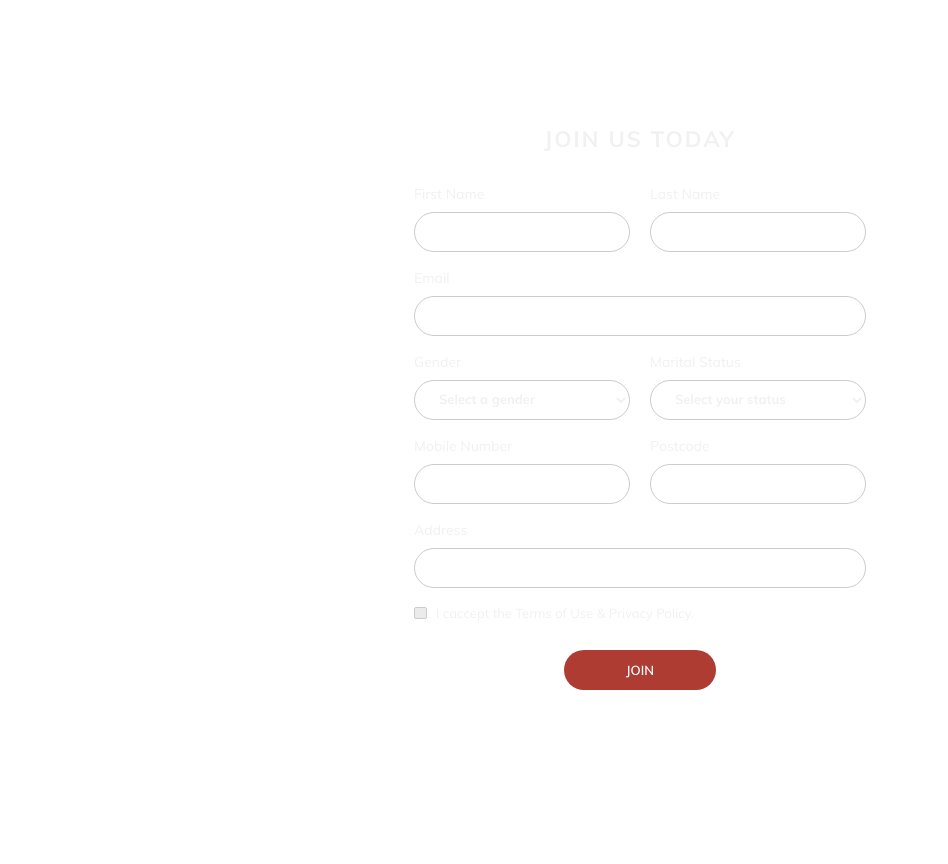
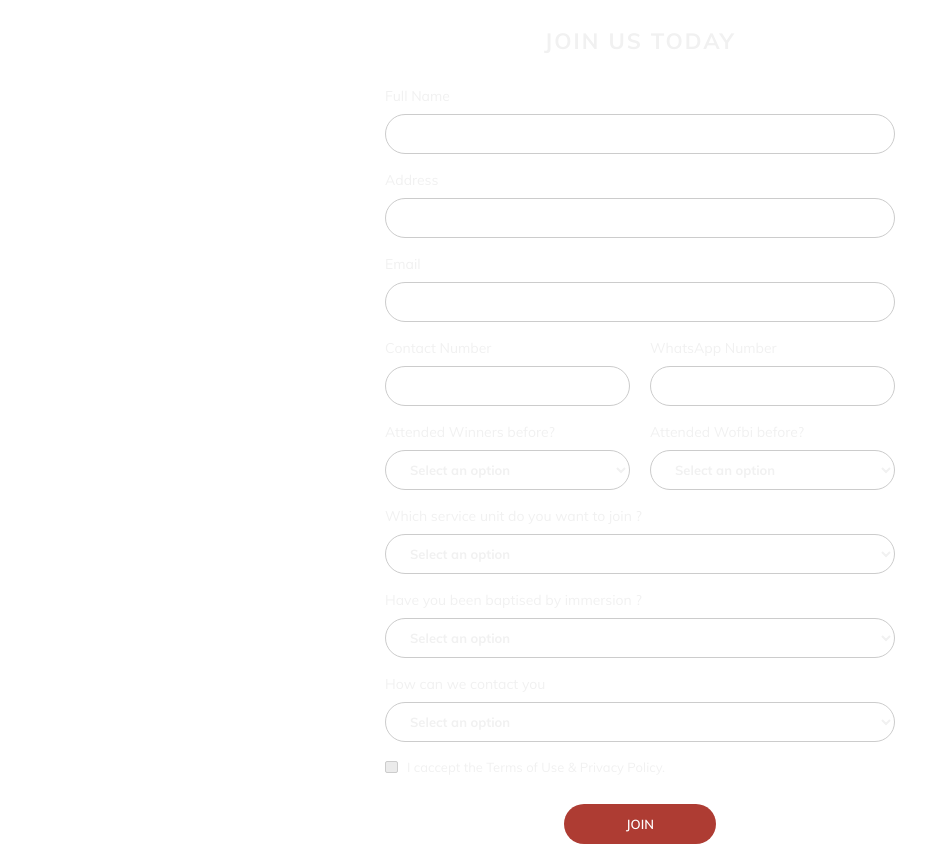
Before and after one commit to JDIRISU/wci-ncl-registration, a plain HTML site: page index.html in a window 1280 px wide. Shown: the part 73-937 px from the top of the page, without its empty margins (0-948 px from the left). Before the commit the page ends 880 px from the top, so only its background shows below. Drawn offline with Linux system fonts and the light colour scheme.

Commit message:
addition of forms

```diff
--- a/assets/css/style.css
+++ b/assets/css/style.css
@@ -46,10 +46,10 @@ a:hover {
   align-items: center; }
 
 .inner {
-  min-width: 500px;
+  min-width: 600px;
   margin: auto;
-  padding-top: 50px;
-  padding-bottom: 50px;
+  padding-top: 20px;
+  padding-bottom: 20px;
 }
   .inner h3 {
     text-transform: uppercase;
--- a/index.html
+++ b/index.html
@@ -21,21 +21,15 @@
 		<div class="inner">
 			<form action="">
 				<h3>JOIN US TODAY</h3>
-				<div class="form-group">
-					<div class="form-wrapper">
-						<label for="">First Name</label>
-						<input type="text" class="form-control">
-					</div>
-					<div class="form-wrapper">
-						<label for="">Last Name</label>
-						<input type="text" class="form-control">
-					</div>
+				<div class="form-wrapper">
+					<label for="">Full Name</label>
+					<input type="text" class="form-control">
 				</div>
 				<div class="form-wrapper">
-					<label for="">Email</label>
+					<label for="">Address</label>
 					<input type="text" class="form-control">
 				</div>
-				<div class="form-group">
+				<!-- <div class="form-group">
 					<div class="form-wrapper">
 						<label for="">Gender</label>
 						<select class="form-select" aria-label="Default select example">
@@ -52,20 +46,75 @@
 							<option value="married">Married</option>
 						</select>
 					</div>
+				</div> -->
+				<div class="form-wrapper">
+					<label for="">Email</label>
+					<input type="text" class="form-control">
 				</div>
 				<div class="form-group">
 					<div class="form-wrapper">
-						<label for="">Mobile Number</label>
+						<label for="">Contact Number</label>
 						<input type="number" class="form-control">
 					</div>
 					<div class="form-wrapper">
-						<label for="">Postcode</label>
-						<input type="text" class="form-control">
+						<label for="">WhatsApp Number</label>
+						<input type="number" class="form-control">
+					</div>
+				</div>
+				<div class="form-group">
+					<div class="form-wrapper">
+						<label for="">Attended Winners before?</label>
+						<select class="form-select" aria-label="Default select example">
+							<option selected>Select an option</option>
+							<option value="yes">Yes</option>
+							<option value="no">No</option>
+						</select>
+					</div>
+					<div class="form-wrapper">
+						<label for="">Attended Wofbi before?</label>
+						<select class="form-select" aria-label="Default select example">
+							<option selected>Select an option</option>
+							<option value="yes">Yes</option>
+							<option value="no">No</option>
+						</select>
 					</div>
 				</div>
 				<div class="form-wrapper">
-					<label for="">Address</label>
-					<input type="text" class="form-control">
+					<label for="">Which service unit do you want to join ?</label>
+					<select class="form-select" aria-label="Default select example">
+						<option selected>Select an option</option>
+						<option value="choir">Choir</option>
+						<option value="technical">Technical/Media</option>
+						<option value="ushering">Ushering</option>
+						<option value="protocol">Protocol</option>
+						<option value="follow-up">Follow-Up</option>
+						<option value="children">Children Church</option>
+						<option value="hospitality">Hospitality</option>
+						<option value="evangelism">Evangelism/Prayer</option>
+						<option value="ccu">Crowd Control Unit</option>
+						<option value="transport">Transport</option>
+						<option value="medical">Medical(Gilead)</option>
+						<option value="decoration">Decoration</option>
+						<option value="drama">Drama</option>
+						<option value="sanctuary">Sanctuary Keepers</option>
+					</select>
+				</div>
+				<div class="form-wrapper">
+					<label for="">Have you been baptised by immersion ?</label>
+					<select class="form-select" aria-label="Default select example">
+						<option selected>Select an option</option>
+						<option value="yes">Yes</option>
+						<option value="no">No</option>
+					</select>
+				</div>
+				<div class="form-wrapper">
+					<label for="">How can we contact you</label>
+					<select class="form-select" aria-label="Default select example">
+						<option selected>Select an option</option>
+						<option value="whatsapp">WhatsApp</option>
+						<option value="sms">SMS</option>
+						<option value="mobile">Mobile Call</option>
+					</select>
 				</div>
 				<div class="checkbox">
 					<label>
```
